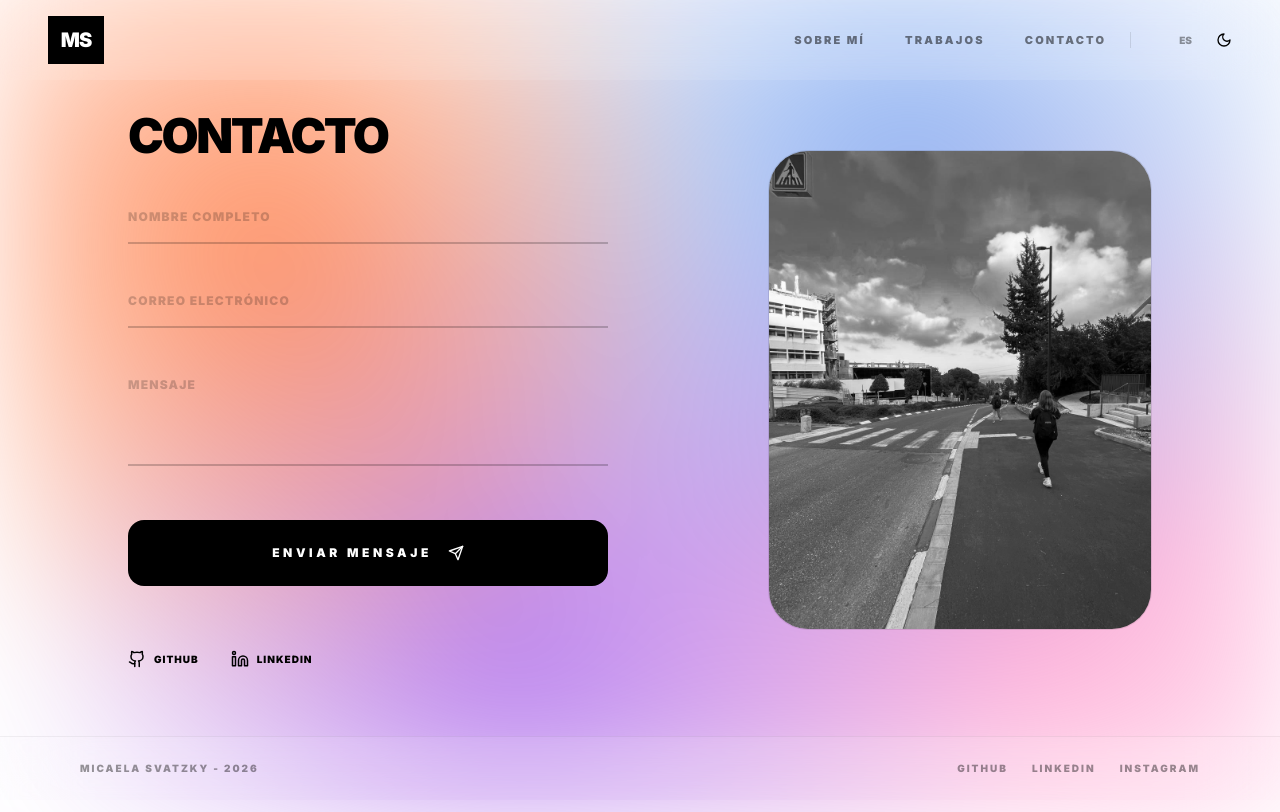
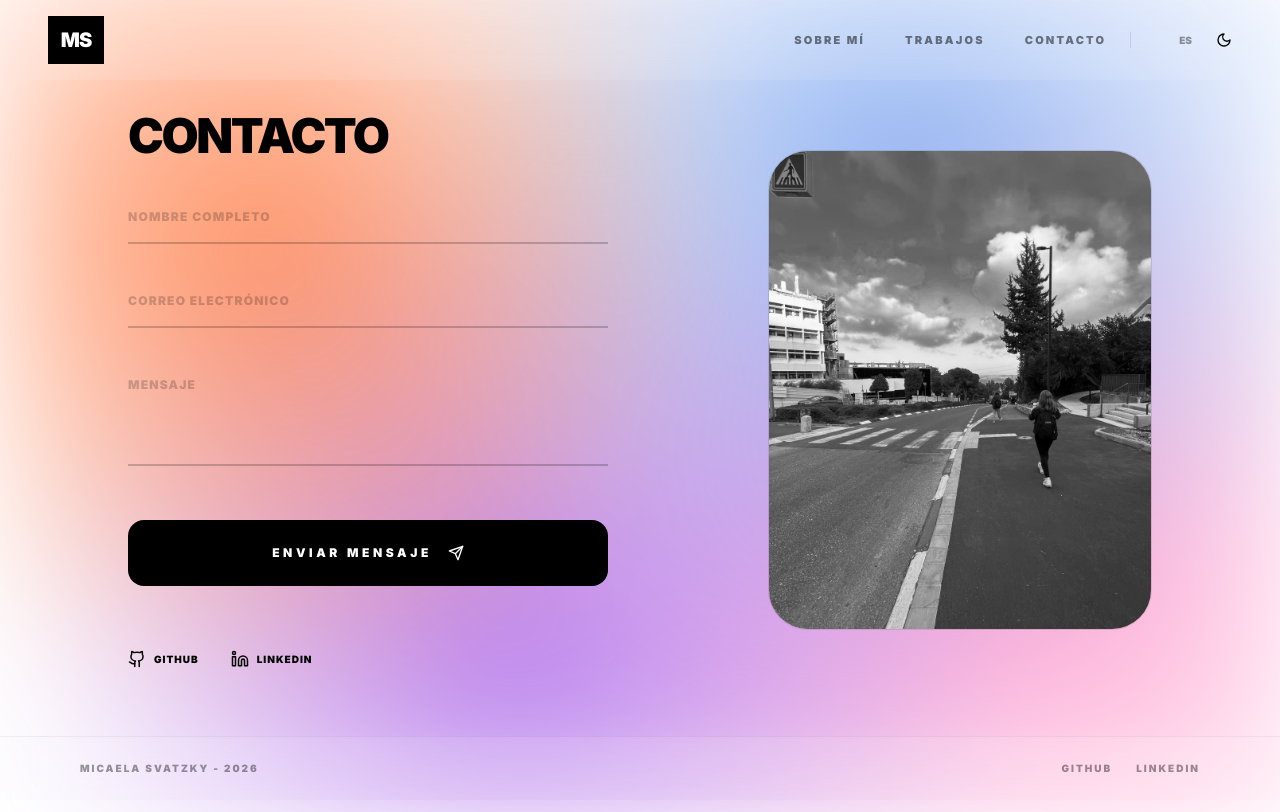
Before and after one commit to micaelasvatzky/portfolio-2026, a Next.js app: page /contact in a window 1280 px wide. Built offline with nearby package versions, Linux system fonts and the light colour scheme.

Commit message:
fix: update social links to correct profiles, remove Instagram

```diff
--- a/src/app/contact/page.js
+++ b/src/app/contact/page.js
@@ -78,11 +78,11 @@ export default function Contact() {
           </Formik>
 
           <div className="mt-10 lg:mt-16 flex items-center gap-8">
-            <a href="https://github.com/micaelas" target="_blank" rel="noreferrer" className="flex items-center gap-2 hover:text-orange-500 transition-colors group">
+            <a href="https://github.com/micaelasvatzky" target="_blank" rel="noreferrer" className="flex items-center gap-2 hover:text-orange-500 transition-colors group">
               <Github size={18} />
               <span className="text-[10px] font-black uppercase tracking-widest">GitHub</span>
             </a>
-            <a href="https://linkedin.com/in/svatzkymicaela" target="_blank" rel="noreferrer" className="flex items-center gap-2 hover:text-blue-500 transition-colors group">
+            <a href="https://www.linkedin.com/in/micaela-svatzky-402082279/" target="_blank" rel="noreferrer" className="flex items-center gap-2 hover:text-blue-500 transition-colors group">
               <Linkedin size={18} />
               <span className="text-[10px] font-black uppercase tracking-widest">LinkedIn</span>
             </a>
--- a/src/components/Footer.js
+++ b/src/components/Footer.js
@@ -14,7 +14,7 @@ const Footer = () => {
         <span>micaela svatzky - 2026</span>
         <div className="flex gap-6">
           <a
-            href="https://github.com/micaelas"
+            href="https://github.com/micaelasvatzky"
             target="_blank"
             rel="noopener noreferrer"
             className="hover:opacity-100 transition-opacity"
@@ -22,20 +22,12 @@ const Footer = () => {
             GitHub
           </a>
           <a
-            href="https://linkedin.com/in/svatzkymicaela"
+            href="https://www.linkedin.com/in/micaela-svatzky-402082279/"
             target="_blank"
             rel="noopener noreferrer"
             className="hover:opacity-100 transition-opacity"
           >
             LinkedIn
-          </a>
-          <a
-            href="https://instagram.com"
-            target="_blank"
-            rel="noopener noreferrer"
-            className="hover:opacity-100 transition-opacity"
-          >
-            Instagram
           </a>
         </div>
       </div>
```
